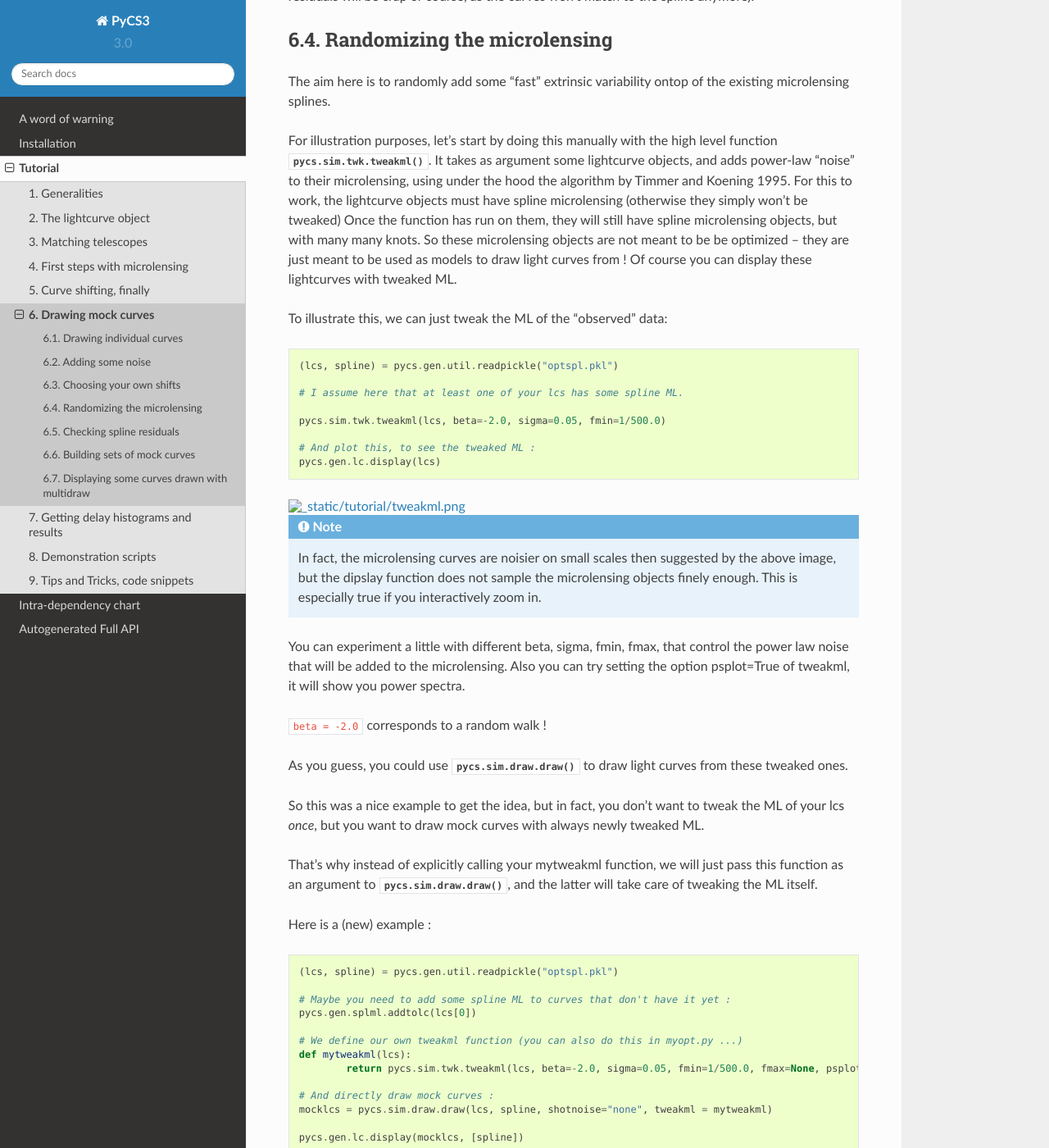
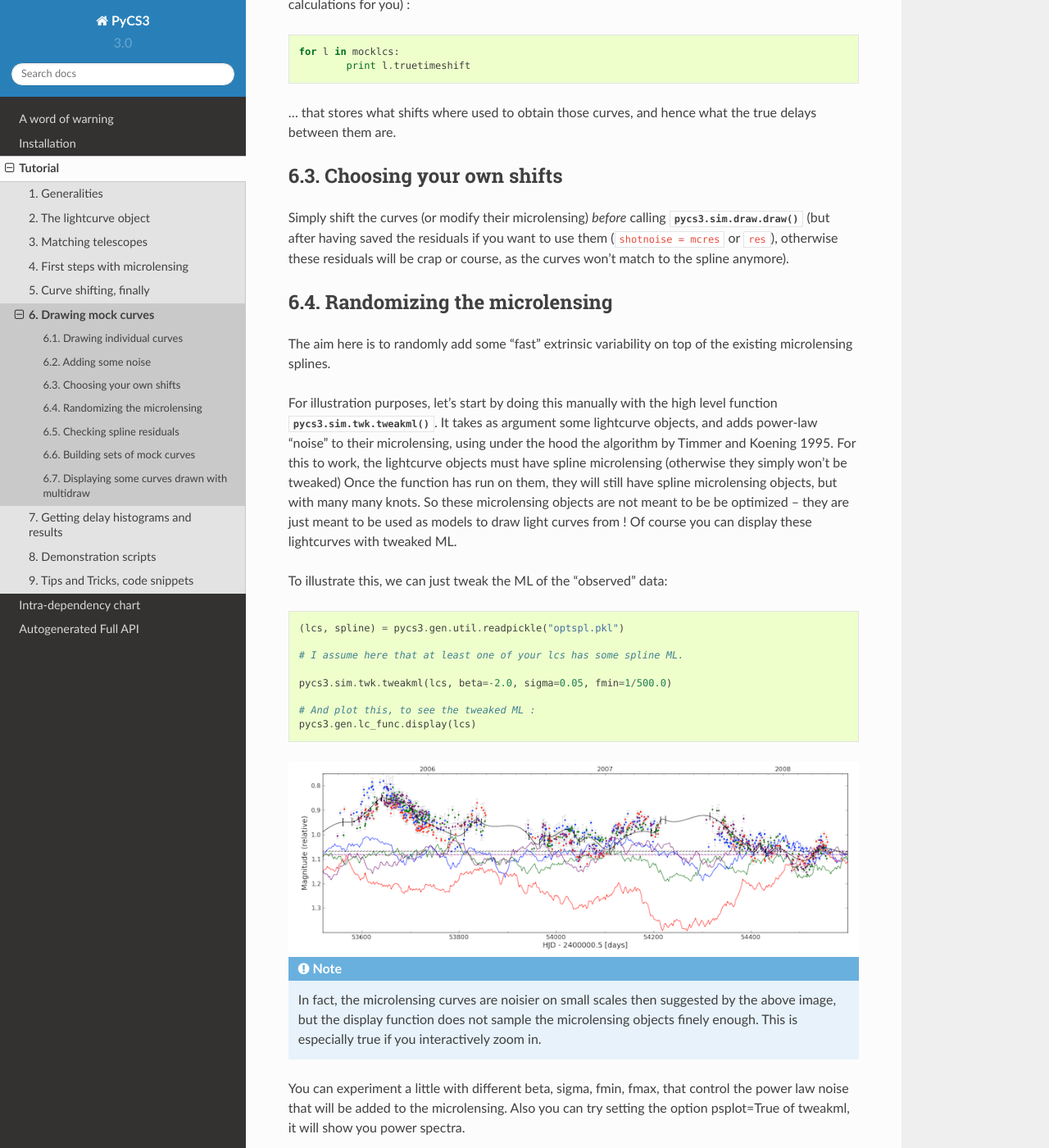
Before and after one commit to ZSHJoanna/pycs-diy, a Sphinx documentation site: the page built from docs/tutorial/drawing.rst, in a window 1280 px wide and 1400 px high, scrolled down 2245 px. Shown: the whole window at 82% size. Built offline with Sphinx 7.4.7 and the Read the Docs theme 2.0.0, drawn with Linux system fonts in a browser that asks for light colours; pages that are not in the unit, such as notebooks, are missing from menus; some of the changed text lies outside the part shown.

Commit message:
Tutorial part 6 and 7

```diff
--- a/docs/tutorial/drawing.rst
+++ b/docs/tutorial/drawing.rst
@@ -12,20 +12,20 @@ Drawing individual curves
 
 The idea is the following : you provide some real light curves, and a spline usually obtained from a spline optimizer. Your curves might have some (optimized) microlensing representations, and they will typically be shifted so to match to the spline (i.e., your curves have some well defined time/mag/flux shifts set).
 
-The functions of the module :py:mod:`pycs.sim.draw` will use your curves' time/mag/flux shifts, as well as their sampling, errorbars, and microlensing, to draw mock curves *from the spline you give them*. This means that if we would **not** add noise to these mock curves, they would *perfectly match to the spline*, given all the shifts that your real curves had.
+The functions of the module :py:mod:`pycs3.sim.draw` will use your curves' time/mag/flux shifts, as well as their sampling, errorbars, and microlensing, to draw mock curves *from the spline you give them*. This means that if we would **not** add noise to these mock curves, they would *perfectly match to the spline*, given all the shifts that your real curves had.
 
-Here comes an example. The function to "manually" draw some mock curves has the funny name :py:func:`pycs.sim.draw.draw`. It takes a list of light curves as well as a spline as input, and returns a corresponding list of mock curves. To use this option, and for practical reasons that will become clear later, we need to "save" the residuals (:py:func:`pycs.sim.draw.saveresiduals`) of your lcs before drawing the mock curves.
+Here comes an example. The function to "manually" draw some mock curves has the funny name :py:func:`pycs3.sim.draw.draw`. It takes a list of light curves as well as a spline as input, and returns a corresponding list of mock curves. To use this option, and for practical reasons that will become clear later, we need to "save" the residuals (:py:func:`pycs3.sim.draw.saveresiduals`) of your lcs before drawing the mock curves.
 
 ::
 
-	(lcs, spline) = pycs.gen.util.readpickle("optspl.pkl")
+	(lcs, spline) = pycs3.gen.util.readpickle("optspl.pkl")
 	# Some lightcurves, and a spline to play with.
 
-	pycs.sim.draw.saveresiduals(lcs, spline)
-	mocklcs = pycs.sim.draw.draw(lcs, spline, shotnoise=None)
+	pycs3.sim.draw.saveresiduals(lcs, spline)
+	mocklcs = pycs3.sim.draw.draw(lcs, spline, shotnoise=None)
 	# We draw our first mock curves, here without adding any noise !
 
-	pycs.gen.lc.display(mocklcs, [spline])
+	pycs3.gen.lc_func.display(mocklcs, [spline])
 	# As you see, by default those mocklcs "come with" the same shifts and microlensing as your lcs.
 
 	# Let's manually remove these shifts from all our curves :
@@ -35,11 +35,11 @@ Here comes an example. The function to "manually" draw some mock curves has the
 	for l in lcs:
 		l.resetshifts()
 
-	# And overplot the orignial and mock curves :
-	pycs.gen.lc.display(lcs + mocklcs, showdelays=False)
+	# And overplot the original and mock curves :
+	pycs3.gen.lc_func.display(lcs + mocklcs, showdelays=False)
 
 
-.. note:: The mock curves just created are brand new independent :py:class:`pycs.gen.lc.lightcurve` objects. Everything you did so far with lightcurve objects applies also to these mock curves.
+.. note:: The mock curves just created are brand new independent :py:class:`pycs3.gen.lc.LightCurve` objects. Everything you did so far with lightcurve objects applies also to these mock curves.
 
 The last plot looks like this (the black points are the mock curves, as expected without noise in this case) :
 
@@ -57,16 +57,16 @@ This could be done by drawing random gaussian errors according to the errorbars
 
 ::
 
-	(lcs, spline) = pycs.gen.util.readpickle("optspl.pkl")
+	(lcs, spline) = pycs3.gen.util.readpickle("optspl.pkl")
 
 	# So these lightcurves match to the spline
-	pycs.sim.draw.saveresiduals(lcs, spline)
+	pycs3.sim.draw.saveresiduals(lcs, spline)
 
-	mocklcs = pycs.sim.draw.draw(lcs, spline, shotnoise="mcres")
+	mocklcs = pycs3.sim.draw.draw(lcs, spline, shotnoise="mcres")
 	# "mcres" adds some random gaussian noise to the mock curves,
 	# using gaussian distributions whose sigma are the previously saved residuals.
 
-	pycs.gen.lc.display(mocklcs, [spline])
+	pycs3.gen.lc_func.display(mocklcs, [spline])
 
 
 These new mock curves will now already look rather similar to your observed data.
@@ -85,7 +85,7 @@ But the whole point is that we *know* the "true" delays of these mock curves. In
 Choosing your own shifts
 ------------------------
 
-Simply shift the curves (or modify their microlensing) *before* calling :py:func:`pycs.sim.draw.draw` (but after having saved the residuals if you want to use them (``shotnoise = mcres`` or ``res``), otherwise these residuals will be crap or course, as the curves won't match to the spline anymore).
+Simply shift the curves (or modify their microlensing) *before* calling :py:func:`pycs3.sim.draw.draw` (but after having saved the residuals if you want to use them (``shotnoise = mcres`` or ``res``), otherwise these residuals will be crap or course, as the curves won't match to the spline anymore).
 
 
 
@@ -93,22 +93,22 @@ Simply shift the curves (or modify their microlensing) *before* calling :py:func
 Randomizing the microlensing
 ----------------------------
 
-The aim here is to randomly add some "fast" extrinsic variability ontop of the existing microlensing splines.
+The aim here is to randomly add some "fast" extrinsic variability on top of the existing microlensing splines.
 
-For illustration purposes, let's start by doing this manually with the high level function :py:func:`pycs.sim.twk.tweakml`. It takes as argument some lightcurve objects, and adds power-law "noise" to their microlensing, using under the hood the algorithm by Timmer and Koening 1995.
+For illustration purposes, let's start by doing this manually with the high level function :py:func:`pycs3.sim.twk.tweakml`. It takes as argument some lightcurve objects, and adds power-law "noise" to their microlensing, using under the hood the algorithm by Timmer and Koening 1995.
 For this to work, the lightcurve objects must have spline microlensing (otherwise they simply won't be tweaked)
 Once the function has run on them, they will still have spline microlensing objects, but with many many knots. So these microlensing objects are not meant to be be optimized -- they are just meant to be used as models to draw light curves from ! Of course you can display these lightcurves with tweaked ML.
 
 To illustrate this, we can just tweak the ML of the "observed" data::
 
-	(lcs, spline) = pycs.gen.util.readpickle("optspl.pkl")
+	(lcs, spline) = pycs3.gen.util.readpickle("optspl.pkl")
 
 	# I assume here that at least one of your lcs has some spline ML.
 
-	pycs.sim.twk.tweakml(lcs, beta=-2.0, sigma=0.05, fmin=1/500.0)
+	pycs3.sim.twk.tweakml(lcs, beta=-2.0, sigma=0.05, fmin=1/500.0)
 
 	# And plot this, to see the tweaked ML :
-	pycs.gen.lc.display(lcs)
+	pycs3.gen.lc_func.display(lcs)
 
 
 
@@ -116,7 +116,7 @@ To illustrate this, we can just tweak the ML of the "observed" data::
 	:align: center
 	:width: 800
 
-.. note:: In fact, the microlensing curves are noisier on small scales then suggested by the above image, but the dipslay function does not sample the microlensing objects finely enough. This is especially true if you interactively zoom in.
+.. note:: In fact, the microlensing curves are noisier on small scales then suggested by the above image, but the display function does not sample the microlensing objects finely enough. This is especially true if you interactively zoom in.
 
 
 You can experiment a little with different beta, sigma, fmin, fmax, that control the power law noise that will be added to the microlensing.
@@ -125,42 +125,42 @@ Also you can try setting the option psplot=True of tweakml, it will show you pow
 ``beta = -2.0`` corresponds to a random walk !
 
 
-As you guess, you could use :py:func:`pycs.sim.draw.draw` to draw light curves from these tweaked ones.
+As you guess, you could use :py:func:`pycs3.sim.draw.draw` to draw light curves from these tweaked ones.
 
 
 So this was a nice example to get the idea, but in fact, you don't want to tweak the ML of your lcs *once*, but you want to draw mock curves with always newly tweaked ML.
 
-That's why instead of explicitly calling your mytweakml function, we will just pass this function as an argument to :py:func:`pycs.sim.draw.draw`, and the latter will take care of tweaking the ML itself.
+That's why instead of explicitly calling your mytweakml function, we will just pass this function as an argument to :py:func:`pycs3.sim.draw.draw`, and the latter will take care of tweaking the ML itself.
 
 
 Here is a (new) example :
 
 ::
 
-	(lcs, spline) = pycs.gen.util.readpickle("optspl.pkl")
+	(lcs, spline) = pycs3.gen.util.readpickle("optspl.pkl")
 
 	# Maybe you need to add some spline ML to curves that don't have it yet :
-	pycs.gen.splml.addtolc(lcs[0])
+	pycs3.gen.splml.addtolc(lcs[0])
 
 	# We define our own tweakml function (you can also do this in myopt.py ...)
 	def mytweakml(lcs):
-		return pycs.sim.twk.tweakml(lcs, beta=-2.0, sigma=0.05, fmin=1/500.0, fmax=None, psplot=False)
+		return pycs3.sim.twk.tweakml(lcs, beta=-2.0, sigma=0.05, fmin=1/500.0, fmax=None, psplot=False)
 
 	# And directly draw mock curves :
-	mocklcs = pycs.sim.draw.draw(lcs, spline, shotnoise="none", tweakml = mytweakml)
+	mocklcs = pycs3.sim.draw.draw(lcs, spline, shotnoise="none", tweakml = mytweakml)
 
-	pycs.gen.lc.display(mocklcs, [spline])
+	pycs3.gen.lc_func.display(mocklcs, [spline])
 
 	# These mocklcs are drawn without any "shotnoise", all the noise comes from tweakml.
 
 
 .. note:: Instead of providing a single "mytweakml" function to draw, you can also provide a *list* of mytweakml-like functions, each item of this list corresponding to a light curve in your lcs. This way you can individually adapt the tweakml to the noise properties in each curve.
-	Same is true for :py:func:`pycs.sim.draw.multidraw` described below !
+	Same is true for :py:func:`pycs3.sim.draw.multidraw` described below !
 
 	::
 
 		# Define different tweakml functions, and then (example) :
-		mocklcs = pycs.sim.draw.draw(lcs, spline, tweakml=[Atweakml, othertweakml, othertweakml, othertweakml], shotnoise="none")
+		mocklcs = pycs3.sim.draw.draw(lcs, spline, tweakml=[Atweakml, othertweakml, othertweakml, othertweakml], shotnoise="none")
 
 
 
@@ -174,47 +174,47 @@ Checking spline residuals
 
 Here are some functions to take a curve, take a spline, "subtract" the spline from the curve, and analyse/look at the scatter of the residuals :
 
-* :py:func:`pycs.gen.stat.subtract`
-* :py:func:`pycs.gen.stat.mapresistats`
-* :py:func:`pycs.gen.stat.plotresiduals`
+* :py:func:`pycs3.gen.stat.subtract`
+* :py:func:`pycs3.gen.stat.mapresistats`
+* :py:func:`pycs3.gen.stat.plotresiduals`
 
 
 Here is how to get a plot of the residuals :
 
 ::
 
-	(lcs, spline) = pycs.gen.util.readpickle("optspl.pkl")
+	(lcs, spline) = pycs3.gen.util.readpickle("optspl.pkl")
 
-	rls = pycs.gen.stat.subtract(lcs, spline) # This simply subtracts the spline from the datapoints.
+	rls = pycs3.gen.stat.subtract(lcs, spline) # This simply subtracts the spline from the datapoints.
 	# rls is a list of new lightcurve objects, corresponding to "lcs - spline".
 	# You could display it as usual.
 
 	# Stats about the residuals :
-	print pycs.gen.stat.mapresistats(rls)
+	print pycs3.gen.stat.mapresistats(rls)
 
 	# A special function to plot residuals :
-	pycs.gen.stat.plotresiduals([rls])
+	pycs3.gen.stat.plotresiduals([rls])
 
 
 Putting this together with some mocklcs:
 
 ::
 
-	pycs.gen.splml.addtolc(lcs[1]) # So that all curves have some SplineML !
+	pycs3.gen.splml.addtolc(lcs[1]) # So that all curves have some SplineML !
 
 	def mytweakml(lcs):
-		return pycs.sim.twk.tweakml(lcs, beta=-0.5, sigma=1.5, fmin=1/500.0, fmax=None, psplot=False)
+		return pycs3.sim.twk.tweakml(lcs, beta=-0.5, sigma=1.5, fmin=1/500.0, fmax=None, psplot=False)
 
-	mocklcs = pycs.sim.draw.draw(lcs, spline, tweakml=mytweakml, shotnoise="none", keeptweakedml=False)
+	mocklcs = pycs3.sim.draw.draw(lcs, spline, tweakml=mytweakml, shotnoise="none", keeptweakedml=False)
 
 	for l in mocklcs:
 		l.plotcolour = "black"
 
-	rmocklcs = pycs.gen.stat.subtract(mocklcs, spline) # Same as for the real data.
+	rmocklcs = pycs3.gen.stat.subtract(mocklcs, spline) # Same as for the real data.
 	# Note that it would be better to fit a new spline to the mocklcs, using the old one is a shortcut ...
 
 
-	pycs.gen.stat.plotresiduals([rlcs, rmocklcs])
+	pycs3.gen.stat.plotresiduals([rlcs, rmocklcs])
 	# Yes, this function takes lists of corresponding lightcurve-lists, exactly for this purpose.
 
 
@@ -232,11 +232,11 @@ The resulting plot (coloured points are the real curve, black points are a mock
 Building sets of mock curves
 ----------------------------
 
-This is done with one single function, the topmost wrapper, called :py:func:`pycs.sim.draw.multidraw`. It uses :py:func:`pycs.sim.draw.draw`, and stores the drawn curves in pickle files. The same function is also used to simply make a set that contains plain copies of your original curves (I agree, this seems stupid, but hey its flexible).
+This is done with one single function, the topmost wrapper, called :py:func:`pycs3.sim.draw.multidraw`. It uses :py:func:`pycs3.sim.draw.draw`, and stores the drawn curves in pickle files. The same function is also used to simply make a set that contains plain copies of your original curves (I agree, this seems stupid, but hey its flexible).
 
-.. note:: In any case, the curves returned by :py:func:`pycs.sim.draw.multidraw` are **raw observations** : they have no shifts, no ML. Just datapoints !
+.. note:: In any case, the curves returned by :py:func:`pycs3.sim.draw.multidraw` are **raw observations** : they have no shifts, no ML. Just datapoints !
 
-These mock curves will later be analysed by :py:func:`pycs.sim.run.multirun`.
+These mock curves will later be analysed by :py:func:`pycs3.sim.run.multirun`.
 
 .. note:: The files I save are just pickles of lists of "lcs". You are welcome to read such a pickle and display it.
 
@@ -245,22 +245,23 @@ Define a function to tweak the ml, as above (for instance in ``myopt.py``) :
 
 ::
 
-	tweakml = lambda lcs : pycs.sim.twk.tweakml(lcs, beta=-2.0, sigma=0.03, fmin=1/300.0, fmax=None, psplot=False)
+	def tweakml(lcs):
+        return pycs3.sim.twk.tweakml(lcs, beta=-2.0, sigma=0.03, fmin=1/300.0, fmax=None, psplot=False)
 
-.. warning:: You will probably want to add some spline microlensing to **all** your lcs before callign ``multidraw`` or ``draw``, as they will tweak the microlensing only of those curves that have microlensing !
+.. warning:: You will probably want to add some spline microlensing to **all** your lcs before calling ``multidraw`` or ``draw``, as they will tweak the microlensing only of those curves that have microlensing !
 
 ::
 
-	(lcs, spline) = pycs.gen.util.readpickle("optspl.pkl")
-	pycs.sim.draw.saveresiduals(lcs, spline)
+	(lcs, spline) = pycs3.gen.util.readpickle("optspl.pkl")
+	pycs3.sim.draw.saveresiduals(lcs, spline)
 
-	pycs.gen.splml.addtolc(lcs[0]) # So that all curves have some SplineML !
+	pycs3.gen.splml.addtolc(lcs[0]) # So that all curves have some SplineML !
 
-	#pycs.gen.lc.display(lcs, [spline])
+	#pycs3.gen.lc_func.display(lcs, [spline])
 
-	#pycs.sim.draw.multidraw(lcs, onlycopy=True, n=20, npkl=10, simset="copies")
+	#pycs3.sim.draw.multidraw(lcs, onlycopy=True, n=20, npkl=10, simset="copies")
 
-	#pycs.sim.draw.multidraw(lcs, spline, onlycopy=False, n=20, npkl=30, simset="sim1tsr5", shotnoise="mcres", shotnoisefrac=1.0, truetsr=5.0, tweakml=myopt.tweakml, tweakspl=None)
+	#pycs3.sim.draw.multidraw(lcs, spline, onlycopy=False, n=20, npkl=30, simset="sim1tsr5", shotnoise="mcres", shotnoisefrac=1.0, truetsr=5.0, tweakml=myopt.tweakml, tweakspl=None)
 
 
 
@@ -273,14 +274,14 @@ Just to show that the structure of those pkl files is very easy
 ::
 
 	# We read in the original data, to overplot :
-	lcs = pycs.gen.util.readpickle("merged.pkl")
+	lcs = pycs3.gen.util.readpickle("merged.pkl")
 	for l in lcs:
 		l.resetshifts()
 		l.plotcolour = "black"
 
 	# Reading in a random pickle file :
-	mocklcslist = pycs.gen.util.readpickle("sims_sim1tsr5/2_1334738572.78151.pkl")
-	pycs.gen.lc.display(mocklcslist[0] + lcs, showdelays=False)
+	mocklcslist = pycs3.gen.util.readpickle("sims_sim1tsr5/2_1334738572.78151.pkl")
+	pycs3.gen.lc_func.display(mocklcslist[0] + lcs, showdelays=False)
 
 
 .. image:: ../_static/tutorial/mockJ1001.png
```
Also changed, not shown: docs/tutorial/makehists.rst (+48 -52 lines), docs/_static/tutorial/delays.png (added), docs/_static/tutorial/mockJ1001.png (added), docs/_static/tutorial/mock_no_noise.png (added), docs/_static/tutorial/resi_tweakml.png (added), docs/_static/tutorial/tweakml.png (added), 1 other file.
